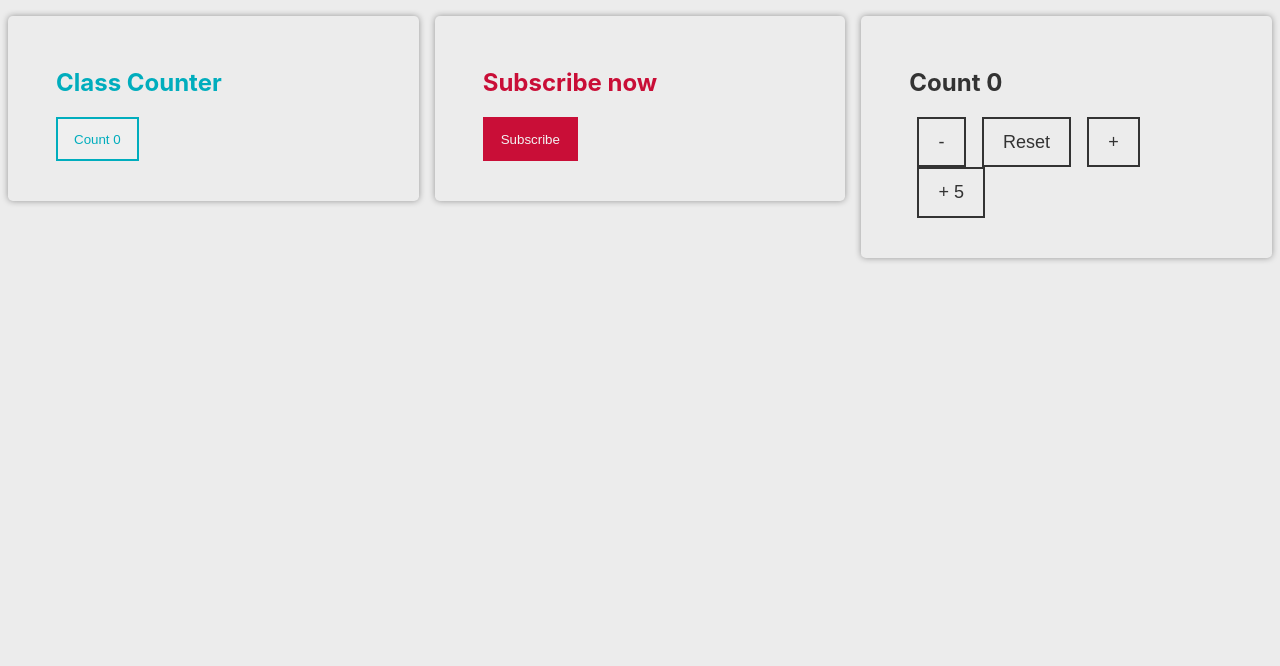
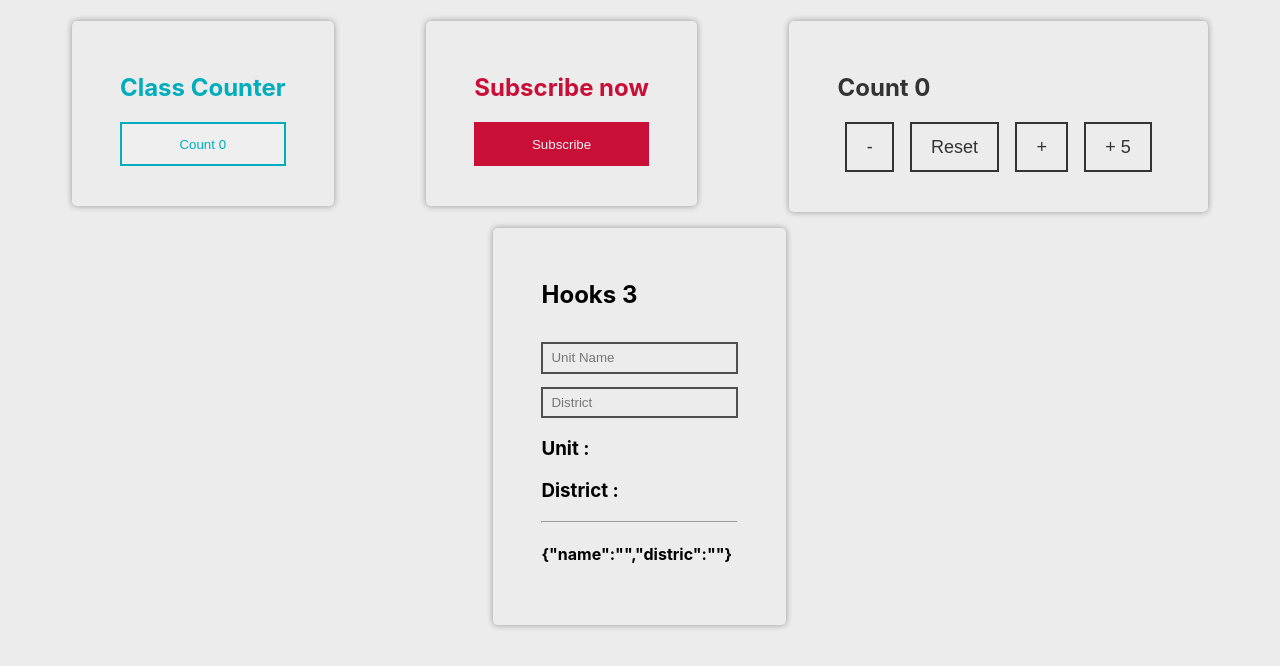
Before and after one commit to Unit-Git/ReactJS-Hooks-Codevolution, a React (Create React App) app: page / in a window 1280 px wide. Shown: the top 666 px of the page. Built offline with nearby package versions, Linux system fonts and the light colour scheme.

Commit message:
useState with Object

```diff
--- a/src/App.jsx
+++ b/src/App.jsx
@@ -3,13 +3,15 @@ import { RootApp } from "./Styled-Components/HookStyled.js";
 import ClassCounter from "./Components/ClassCounter.jsx";
 import HookCounter from "./Components/HookCounter.jsx";
 import HookCounteTwo from "./Components/HookCounteTwo.jsx";
+import HookCounter3 from "./Components/HookCounter3.jsx";
 
 function App() {
   return (
     <RootApp>
-      <ClassCounter />
-      <HookCounter />
-      <HookCounteTwo />
+      <ClassCounter flexBasis="2fr" />
+      <HookCounter flexBasis="2fr" />
+      <HookCounteTwo flexBasis="2fr" />
+      <HookCounter3 flexBasis="4fr" />
     </RootApp>
   );
 }
--- a/src/Components/ClassCounter.jsx
+++ b/src/Components/ClassCounter.jsx
@@ -35,7 +35,7 @@ class ClassCounter extends Component {
 
   render() {
     return (
-      <MainCounter flex="1">
+      <MainCounter flex={this.props.flexBasis}>
         <h2 style={{ color: "#00adbd" }}>Class Counter</h2>
         <ButtonPlus onClick={this.increment}>
           Count {this.state.count}
--- a/src/Components/HookCounteTwo.jsx
+++ b/src/Components/HookCounteTwo.jsx
@@ -1,7 +1,7 @@
 import React, { useState } from "react";
 import { MainCounter, Button } from "../Styled-Components/HookStyled.js";
 
-function HookCounteTwo() {
+function HookCounteTwo(props) {
   const initCount = 0;
 
   const [count, setCount] = useState(initCount);
@@ -13,8 +13,9 @@ function HookCounteTwo() {
   };
 
   return (
-    <MainCounter flex="1">
+    <MainCounter flex={props.flexBasis}>
       <h2 style={{ color: "#333" }}>Count {count}</h2>
+      <div>
         <Button
           onClick={() => {
             if (count > 0) setCount(count - 1);
@@ -25,6 +26,7 @@ function HookCounteTwo() {
         <Button onClick={() => setCount(initCount)}>Reset</Button>
         <Button onClick={() => setCount(count + 1)}>+</Button>
         <Button onClick={incrementFive}> + 5</Button>
+      </div>
     </MainCounter>
   );
 }
--- a/src/Components/HookCounter.jsx
+++ b/src/Components/HookCounter.jsx
@@ -26,11 +26,11 @@ const HookButtonPlus = styled.button`
   } */
 `;
 
-function HookCounter() {
+function HookCounter(props) {
   const [sub, setCount] = useState(false);
 
   return (
-    <MainCounter flex="1">
+    <MainCounter flex={props.flexBasis}>
       <h2 style={{ color: sub === false ? "#c90e37" : "#333" }}>
         {sub === false ? "Subscribe now" : "You Was Subscription"}
       </h2>
--- /dev/null
+++ b/src/Components/HookCounter3.jsx
@@ -0,0 +1,58 @@
+import React, { useState } from "react";
+import { MainCounter } from "../Styled-Components/HookStyled.js";
+import styled from "styled-components";
+
+const Input = styled.input`
+  padding: 0.4rem 0.5rem;
+  outline: none;
+  border: 2px solid hsl(90, 1%, 31%);
+  background-color: transparent;
+
+  &:focus {
+    border: 2px solid #333;
+    box-shadow: 0 0 0.2rem #333;
+  }
+`;
+
+const FormHook = styled.form`
+  display: flex;
+  flex-direction: column;
+
+  & > input {
+    margin-top: 0.8rem;
+  }
+`;
+
+function HookCounter3(props) {
+  const dataUnit = {
+    name: "",
+    distric: "",
+  };
+  const [unit, setUnits] = useState(dataUnit);
+
+  return (
+    <MainCounter flex={props.flexBasis}>
+      <h2>Hooks 3</h2>
+      <div>
+        <FormHook action="">
+          <Input
+            placeholder="Unit Name"
+            onChange={e => setUnits({ ...unit, name: e.target.value })}
+          />
+          <Input
+            placeholder="District"
+            onChange={e => setUnits({ ...unit, distric: e.target.value })}
+          />
+        </FormHook>
+      </div>
+      <div>
+        <h3>Unit : {unit.name}</h3>
+        <h3>District : {unit.distric}</h3>
+        <hr />
+        <h4>{JSON.stringify(unit)}</h4>
+      </div>
+    </MainCounter>
+  );
+}
+
+export default HookCounter3;
--- a/src/Styled-Components/HookStyled.js
+++ b/src/Styled-Components/HookStyled.js
@@ -4,23 +4,23 @@ export const RootApp = styled.main`
   margin: 0;
   position: relative;
   display: flex;
-  flex-basis: 2;
   flex-wrap: wrap;
-  width: 100%;
+  width: 96%;
+  margin: 5px auto;
   height: 100%;
+  justify-content: space-around;
 `;
 
 export const TitleHook = styled.h3`
   color: blue;
 `;
 
-export const MainCounter = styled.section`
+export const MainCounter = styled.div`
+  display: flex;
+  flex-basis: ${(props) => props.flex};
   margin-top: 1rem;
-  margin-left: 0.5rem;
-  margin-right: 0.5rem;
-  position: relative;
+  flex-direction: column;
   padding: 2rem 3rem;
-  flex: ${(props) => props.flex};
   padding-bottom: 2.5rem;
   height: max-content;
   box-shadow: 0 0 0.4rem #0f0f0f63;
```
Also changed, not shown: jsconfig.json (deleted, +0 -9 lines). Lines whose indentation alone changed are shown as unchanged.
